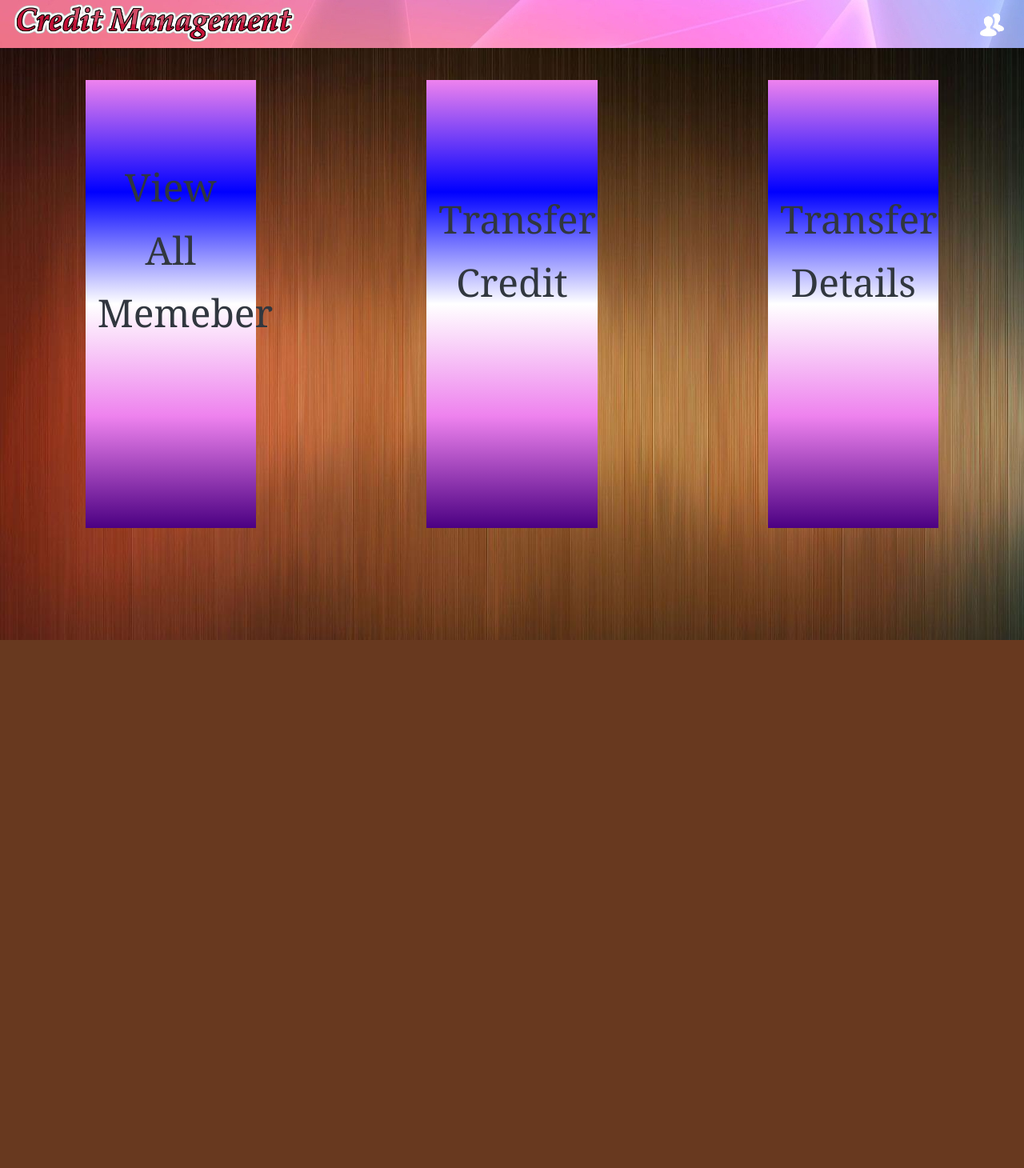
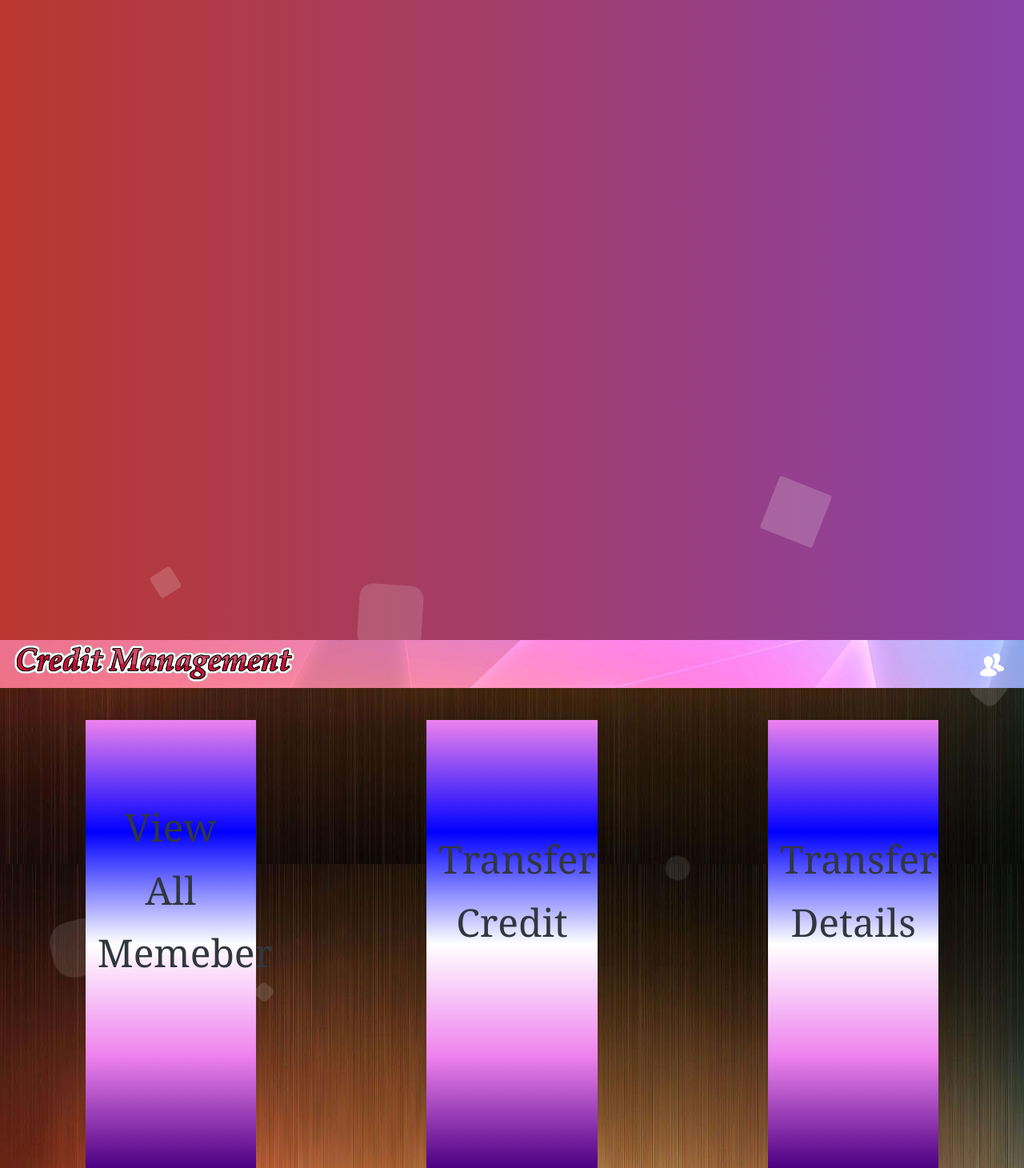
Before and after one commit to shivamkr21/Credit-Management, a Django app: page / in a window 1280 px wide. Shown: the whole page at 80% size. Before the commit the page ends 800 px from the top, so only its background shows below. Run offline with Django 3.2, Linux system fonts and the light colour scheme; some libraries are stand-ins or nearby versions.

Commit message:
Update index.html

```diff
--- a/Manage/templates/Manage/index.html
+++ b/Manage/templates/Manage/index.html
@@ -5,9 +5,267 @@
         <link rel="icon" type="image/png" sizes="18x18" href="{% static 'images/mlogo.png' %}">
         <link rel="stylesheet" href="{% static 'css/dashboard.css' %}">
         <link rel="stylesheet" href="https://maxcdn.bootstrapcdn.com/bootstrap/3.3.7/css/bootstrap.min.css">
+<style>
+		* {
+	margin: 0;
+	padding: 0;
+}
+body {
+	font-family: 'Baloo 2', cursive;
+}
+.banner-text {
+	width: 100%;
+	position: absolute;
+	z-index: 1;
+}
+.banner-text ul {
+	height: 50px;
+	float: right;
+}
+.banner-text ul li {
+	display: inline-block;
+	padding: 40px 15px;
+	text-transform: uppercase;
+	color: #fff;
+	font-size: 20px;
+}
+.banner-text ul li:hover {
+	cursor: pointer;
+}
+.banner-text h2 {
+	text-align: center;
+	color: #fff;
+	font-size: 50px;
+	margin-top: 25%;
+}
+.animation-area {
+	background: linear-gradient(to left, #8942a8, #ba382f);
+	width: 100%;
+	height: 100vh;
+}
+.box-area-up {
+	position: absolute;
+	top: 0;
+	left: 0;
+	width: 100%;
+	height: 100%;
+	overflow: hidden;
+}
+.box-area-dn {
+	position: absolute;
+	top: 0;
+	left: 0;
+	width: 100%;
+	height: 100%;
+	overflow: hidden;
+}
+.box-area-up li {
+	position: absolute;
+	display: block;
+	list-style: none;
+	width: 25px;
+	height: 25px;
+	background: rgba(255, 255, 255, 0.2);
+	animation: animateup 10s linear infinite;
+	top : 104%;
+}
+/*Moving from down to up*/
+.box-area-up li:nth-child(1) {
+	left: 5%;
+	width: 70px;
+	height: 70px;
+	animation-delay: 2s;
+}
+.box-area-up li:nth-child(2) {
+	left: 25%;
+	width: 20px;
+	height: 20px;
+	animation-delay: 3s;
+}
+.box-area-up li:nth-child(3) {
+	left: 45%;
+	width: 80px;
+	height: 80px;
+	animation-delay: 0s;
+}
+.box-area-up li:nth-child(4) {
+	left: 65%;
+	width: 30px;
+	height: 30px;
+	animation-delay: 1s;
+}
+.box-area-up li:nth-child(5) {
+	left: 85%;
+	width: 60px;
+	height: 60px;
+	animation-delay: 4s;
+}
 
+.box-area-up li:nth-child(6) {
+	left: 5%;
+	width: 70px;
+	height: 70px;
+	animation-delay: 7s;
+}
+.box-area-up li:nth-child(7) {
+	left: 25%;
+	width: 20px;
+	height: 20px;
+	animation-delay: 9s;
+}
+.box-area-up li:nth-child(8) {
+	left: 45%;
+	width: 80px;
+	height: 80px;
+	animation-delay: 5s;
+}
+.box-area-up li:nth-child(9) {
+	left: 65%;
+	width: 30px;
+	height: 30px;
+	animation-delay: 6s;
+}
+.box-area-up li:nth-child(10) {
+	left: 85%;
+	width: 60px;
+	height: 60px;
+	animation-delay: 8s;
+}
+@keyframes animateup {
+	0% {
+		border-radius: 0%;
+		/*background: yellow;*/
+		transform: translateY(0) rotate(0deg);
+		opacity: 1;
+	}
+	100% {
+		border-radius: 80%;
+		/*background: red;*/
+		transform: translateY(-800px) rotate(360deg);
+		opacity: 0;
+	}
+}
+
+
+/*Moving from up to down*/
+.box-area-dn li {
+	position: absolute;
+	display: block;
+	list-style: none;
+	width: 25px;
+	height: 25px;
+	background: transparent;
+	animation: animatedn 10s linear infinite;
+	bottom: 10%;
+}
+.box-area-dn li:nth-child(1) {
+	left: 15%;
+	width: 30px;
+	height: 30px;
+	animation-delay: 0s;
+}
+.box-area-dn li:nth-child(2) {
+	left: 35%;
+	width: 80px;
+	height: 80px;
+	animation-delay: 4s;
+}
+.box-area-dn li:nth-child(3) {
+	left: 55%;
+	width: 20px;
+	height: 20px;
+	animation-delay: 2s;
+}
+.box-area-dn li:nth-child(4) {
+	left: 75%;
+	width: 70px;
+	height: 70px;
+	animation-delay: 1s;
+}
+.box-area-dn li:nth-child(5) {
+	left: 95%;
+	width: 40px;
+	height: 40px;
+	animation-delay: 3s;
+}
+.box-area-dn li:nth-child(6) {
+	left: 15%;
+	width: 30px;
+	height: 30px;
+	animation-delay:5s;
+}
+.box-area-dn li:nth-child(7) {
+	left: 35%;
+	width: 80px;
+	height: 80px;
+	animation-delay: 9s;
+}
+.box-area-dn li:nth-child(8) {
+	left: 55%;
+	width: 20px;
+	height: 20px;
+	animation-delay: 7s;
+}
+.box-area-dn li:nth-child(9) {
+	left: 75%;
+	width: 70px;
+	height: 70px;
+	animation-delay: 6s;
+}
+.box-area-dn li:nth-child(10) {
+	left: 95%;
+	width: 40px;
+	height: 40px;
+	animation-delay: 8s;
+}
+@keyframes animatedn {
+	0% {
+		border-radius: 0%;
+		background: rgba(255, 255, 255, 0.2);
+		/*background: red;*/
+		transform: translateY(-680px) rotate(0deg);
+		opacity: 1;
+	}
+	100% {
+		border-radius: 80%;
+		background: rgba(255, 255, 255, 0.2);
+		/*background: yellow;*/
+		transform: translateY(0) rotate(360deg);
+		opacity: 0;
+	}
+	}
+
+	</style>
     </HEAD>
     <BODY background="{% static '/images/back3.jpg' %}">
+	    <div class="animation-area">
+		<ul class="box-area-up">
+			<li></li>
+			<li></li>
+			<li></li>
+			<li></li>
+			<li></li>
+
+			<li></li>
+			<li></li>
+			<li></li>
+			<li></li>
+			<li></li>
+		</ul>
+		<ul class="box-area-dn">
+			<li></li>
+			<li></li>
+			<li></li>
+			<li></li>
+			<li></li>
+
+			<li></li>
+			<li></li>
+			<li></li>
+			<li></li>
+			<li></li>
+		</ul>
+	</div>
         {% include 'Manage/initials/navbar.html' %}
 
 
```
